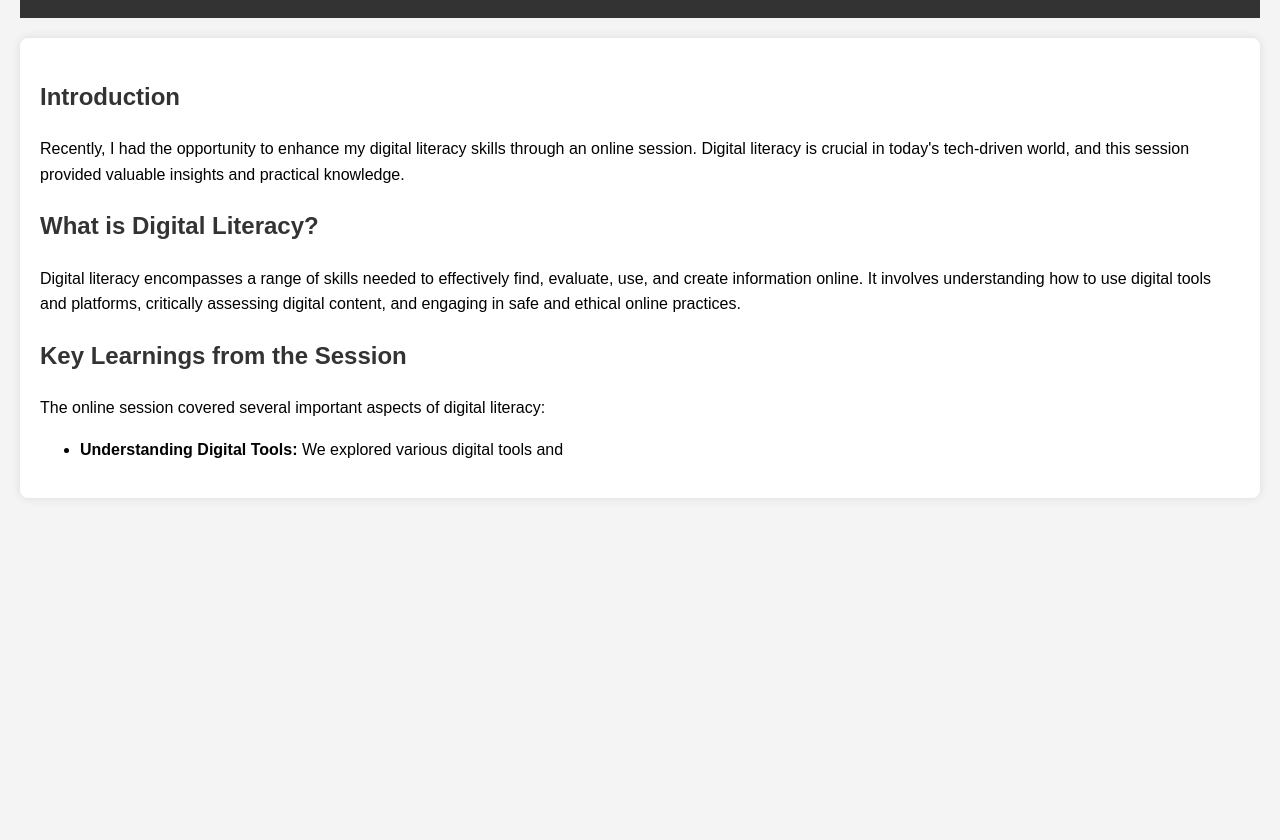
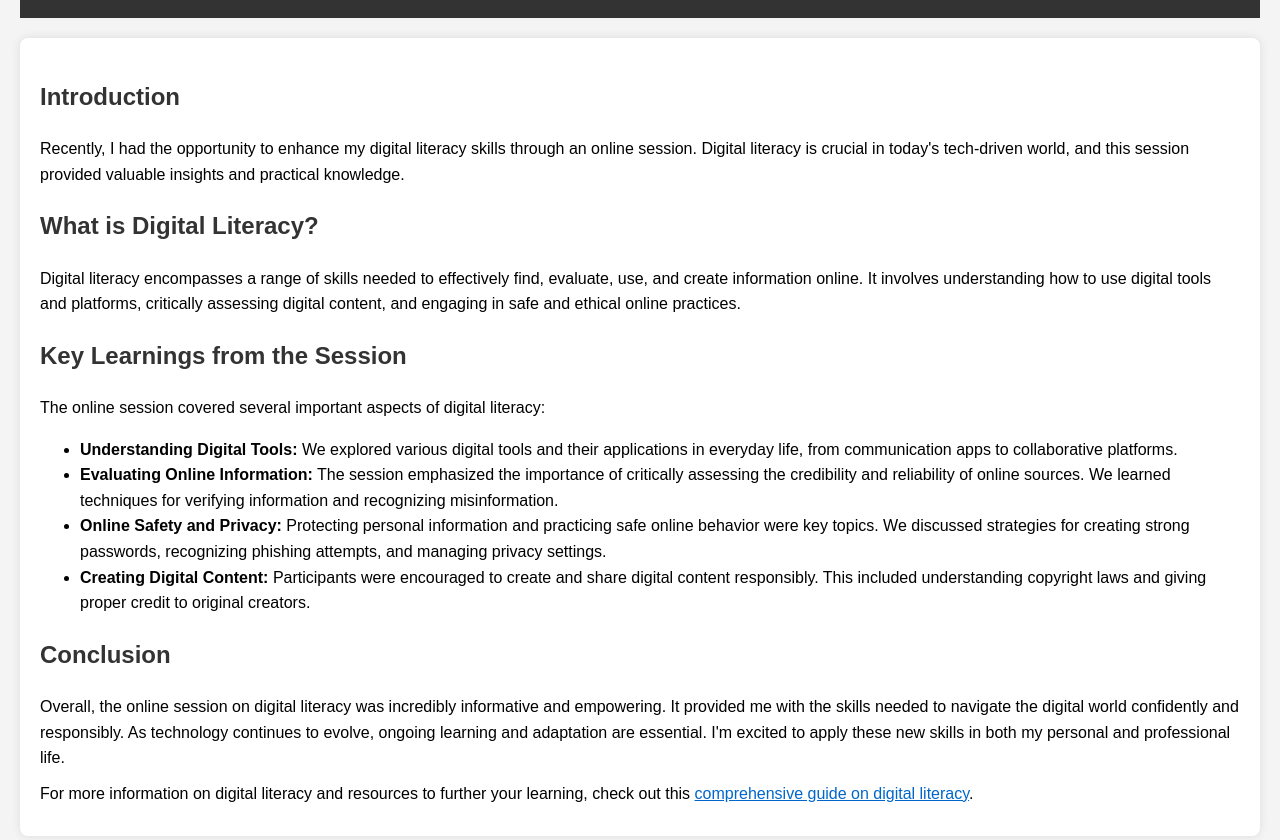
Before and after one commit to SalonJee/salons-website, a plain HTML site: page index.html in a window 1280 px wide. Shown: the part 116-956 px from the top of the page. Before the commit the page ends 800 px from the top, so only its background shows below. Drawn offline with Linux system fonts and the light colour scheme.

Commit message:
Update index.html

```diff
--- a/index.html
+++ b/index.html
@@ -50,4 +50,16 @@
         <h2>Key Learnings from the Session</h2>
         <p>The online session covered several important aspects of digital literacy:</p>
         <ul>
-            <li><strong>Understanding Digital Tools:</strong> We explored various digital tools and
+            <li><strong>Understanding Digital Tools:</strong> We explored various digital tools and their applications in everyday life, from communication apps to collaborative platforms.</li>
+            <li><strong>Evaluating Online Information:</strong> The session emphasized the importance of critically assessing the credibility and reliability of online sources. We learned techniques for verifying information and recognizing misinformation.</li>
+            <li><strong>Online Safety and Privacy:</strong> Protecting personal information and practicing safe online behavior were key topics. We discussed strategies for creating strong passwords, recognizing phishing attempts, and managing privacy settings.</li>
+            <li><strong>Creating Digital Content:</strong> Participants were encouraged to create and share digital content responsibly. This included understanding copyright laws and giving proper credit to original creators.</li>
+        </ul>
+
+        <h2>Conclusion</h2>
+        <p>Overall, the online session on digital literacy was incredibly informative and empowering. It provided me with the skills needed to navigate the digital world confidently and responsibly. As technology continues to evolve, ongoing learning and adaptation are essential. I'm excited to apply these new skills in both my personal and professional life.</p>
+
+        <p>For more information on digital literacy and resources to further your learning, check out this <a href="https://www.webwise.ie/teachers/what-is-digital-literacy/">comprehensive guide on digital literacy</a>.</p>
+    </article>
+</body>
+</html>
```
